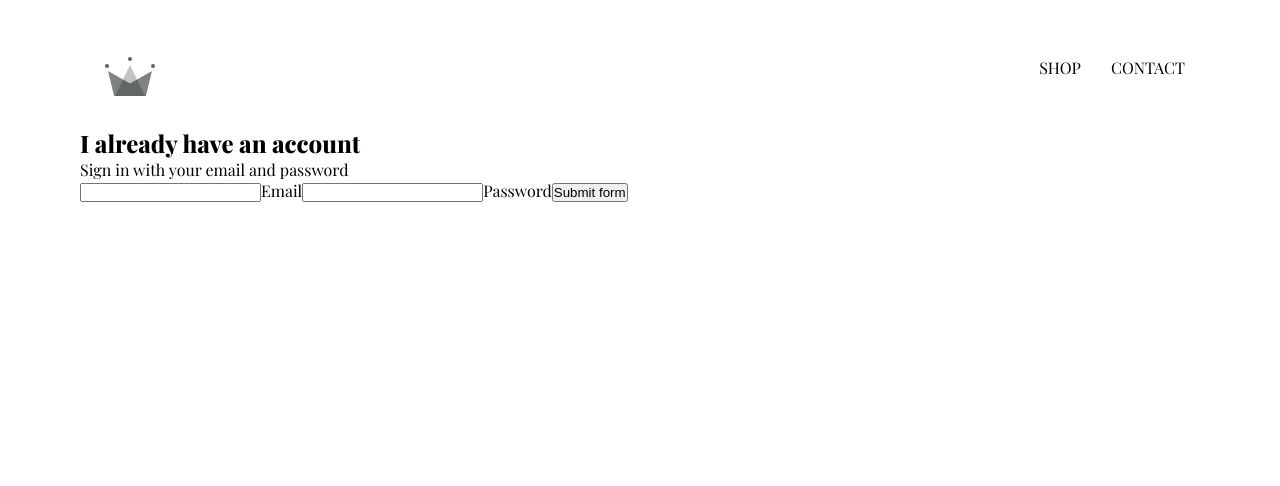
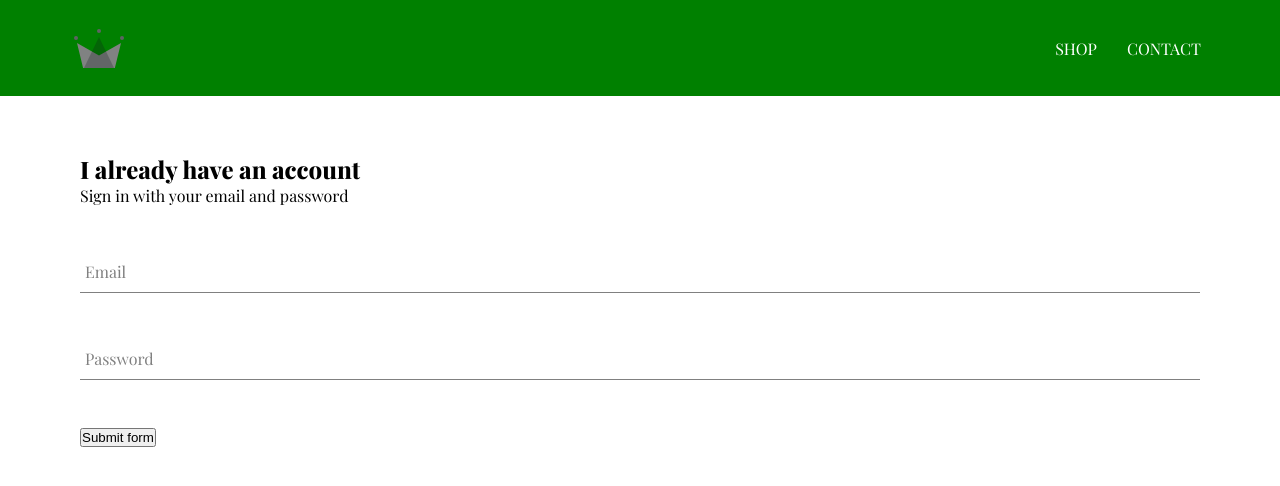
Before and after one commit to developerEbukab/crown-style, a React (Create React App) app: page /sign-in in a window 1280 px wide. Shown: the top 486 px of the page. Built offline with nearby package versions, Linux system fonts and the light colour scheme.

Commit message:
Added custom form input

```diff
--- a/src/App.js
+++ b/src/App.js
@@ -1,6 +1,6 @@
 import React from 'react';
 import { Switch, Route } from 'react-router-dom';
-import './App.css';
+import './App.scss';
 import Header from './components/Header/Header.component';
 import Homepage from './pages/Homepage/Homepage.component';
 import Shop from './pages/Shop/Shop.component';
@@ -9,12 +9,14 @@ import SignInAndSignUp from './components/SignInAndSignUp/SignInAndSignUp.compon
 function App() {
   return (
     <div className="App">
-      <Header/>
-      <Switch>
-        <Route exact path="/" component={Homepage} />
-        <Route path="/shop" component={Shop} />
-        <Route path="/sign-in" component={SignInAndSignUp}/>
-      </Switch>
+      <Header />
+      <div className="Content">
+        <Switch >
+          <Route exact path="/" component={Homepage} />
+          <Route path="/shop" component={Shop} />
+          <Route path="/sign-in" component={SignInAndSignUp}/>
+        </Switch>
+      </div>
     </div>
   );
 }
--- a/src/App.css
+++ b/src/App.scss
@@ -12,10 +12,14 @@ html {
 body {
   box-sizing: border-box;
   font-family: 'Playfair Display', serif;
-  padding: 2rem 5rem ;
+  /* padding: 2rem 5rem ; */
 }
 
 a{
   text-decoration: none;
-  color: black;
+  /* color: black; */
 }
+
+.Content{
+  padding: 2rem 5rem ;
+}
--- a/src/components/CollectionPreview/CollectionPreview.styles.scss
+++ b/src/components/CollectionPreview/CollectionPreview.styles.scss
@@ -1,3 +1,5 @@
+@import "../../sass/variables.scss";
+
 .collection-preview {
   display: flex;
   flex-direction: column;
@@ -6,6 +8,8 @@
   .title {
     font-size: 28px;
     margin-bottom: 25px;
+    color: $color-primary;
+    font-weight: bold;
   }
 
   .preview {
--- /dev/null
+++ b/src/components/FormInput/FormInput.component.jsx
@@ -0,0 +1,19 @@
+import React from 'react';
+import "./FormInput.styles.scss";
+
+const FormInput = ({handleChange, label, ...otherProps}) => {
+  return (
+    <div className="group">
+      <input className="form-input" onChange={handleChange} {...otherProps} />
+      {label ? (
+        <label
+          className={`${otherProps.value.length ? "shrink" : ""} form-input-label`}
+        >
+          {label}
+        </label>
+      ): null}
+    </div>
+  );
+}
+
+export default FormInput;
--- /dev/null
+++ b/src/components/FormInput/FormInput.styles.scss
@@ -0,0 +1,54 @@
+$sub-color: grey;
+$main-color: black;
+
+@mixin shrinkLabel {
+  top: -14px;
+  font-size: 12px;
+  color: $main-color;
+}
+
+.group {
+  position: relative;
+  margin: 45px 0;
+
+  .form-input {
+    background: none;
+    background-color: white;
+    color: $sub-color;
+    font-size: 18px;
+    padding: 10px 10px 10px 5px;
+    display: block;
+    width: 100%;
+    border: none;
+    border-radius: 0;
+    border-bottom: 1px solid $sub-color;
+    margin: 25px 0;
+
+    &:focus {
+      outline: none;
+    }
+
+    &:focus ~ .form-input-label {
+      @include shrinkLabel();
+    }
+  }
+
+  input[type='password'] {
+    letter-spacing: 0.3em;
+  }
+
+  .form-input-label {
+    color: $sub-color;
+    font-size: 16px;
+    font-weight: normal;
+    position: absolute;
+    pointer-events: none;
+    left: 5px;
+    top: 10px;
+    transition: 300ms ease all;
+
+    &.shrink {
+      @include shrinkLabel();
+    }
+  }
+}
--- a/src/components/Header/Header.styles.scss
+++ b/src/components/Header/Header.styles.scss
@@ -1,14 +1,23 @@
+@import "../../sass/variables.scss";
+
 .header {
   height: 70px;
   width: 100%;
   display: flex;
   justify-content: space-between;
   margin-bottom: 25px;
+  align-items: center;
+  background-color: $color-primary;
+  padding: 3rem 5vw;
 
   .logo-container {
     height: 100%;
     width: 70px;
-    padding: 25px;
+    // padding: 25px;
+    // background-color: red;
+    display: flex;
+    justify-content: center;
+    align-items: center;
   }
 
   .options {
@@ -20,6 +29,7 @@
 
     .option {
       padding: 10px 15px;
+      color: white;
     }
   }
 }
--- a/src/components/SignIn/SignIn.component.jsx
+++ b/src/components/SignIn/SignIn.component.jsx
@@ -1,4 +1,5 @@
 import React, { Component } from 'react';
+import FormInput from '../FormInput/FormInput.component';
 
 class SignIn extends Component {
   state = {
@@ -23,22 +24,22 @@ class SignIn extends Component {
         <span>Sign in with your email and password</span>
 
         <form onSubmit={this.handleSubmit}>
-          <input
+          <FormInput
             name="email"
             type="email"
+            label="Email"
             value={this.state.email}
-            onChange={(event)=>this.handleChange(event)}
+            handleChange={(event)=>this.handleChange(event)}
             required
           />
-          <label>Email</label>
-          <input
+          <FormInput
             name="password"
             type="password"
+            label="Password"
             value={this.state.password}
-            onChange={(event)=>this.handleChange(event)}
+            handleChange={(event)=>this.handleChange(event)}
             required
           />
-          <label>Password</label>
 
           <input type="submit" value="Submit form"/>
         </form>
--- /dev/null
+++ b/src/sass/variables.scss
@@ -0,0 +1 @@
+$color-primary: green;
```
